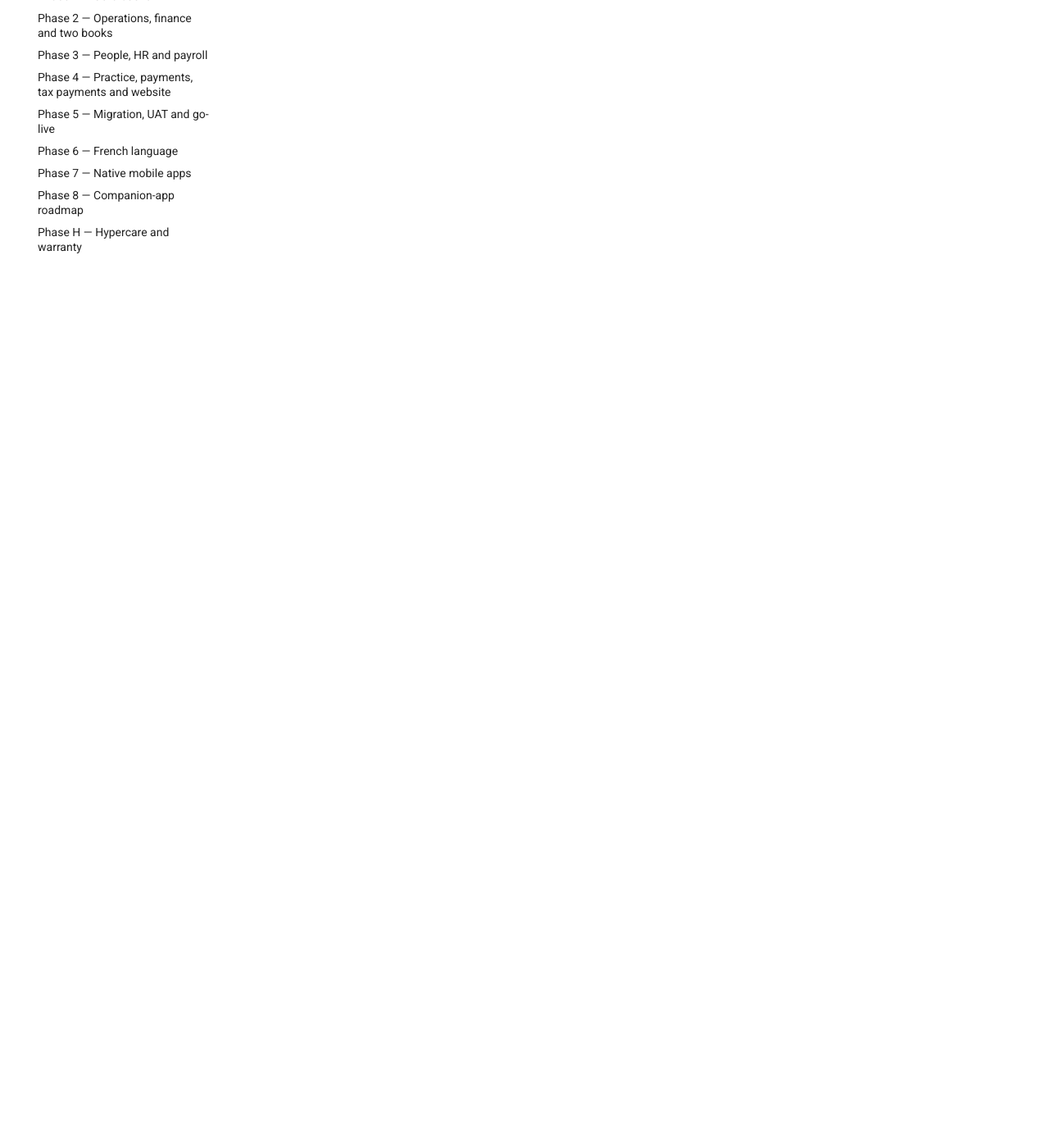
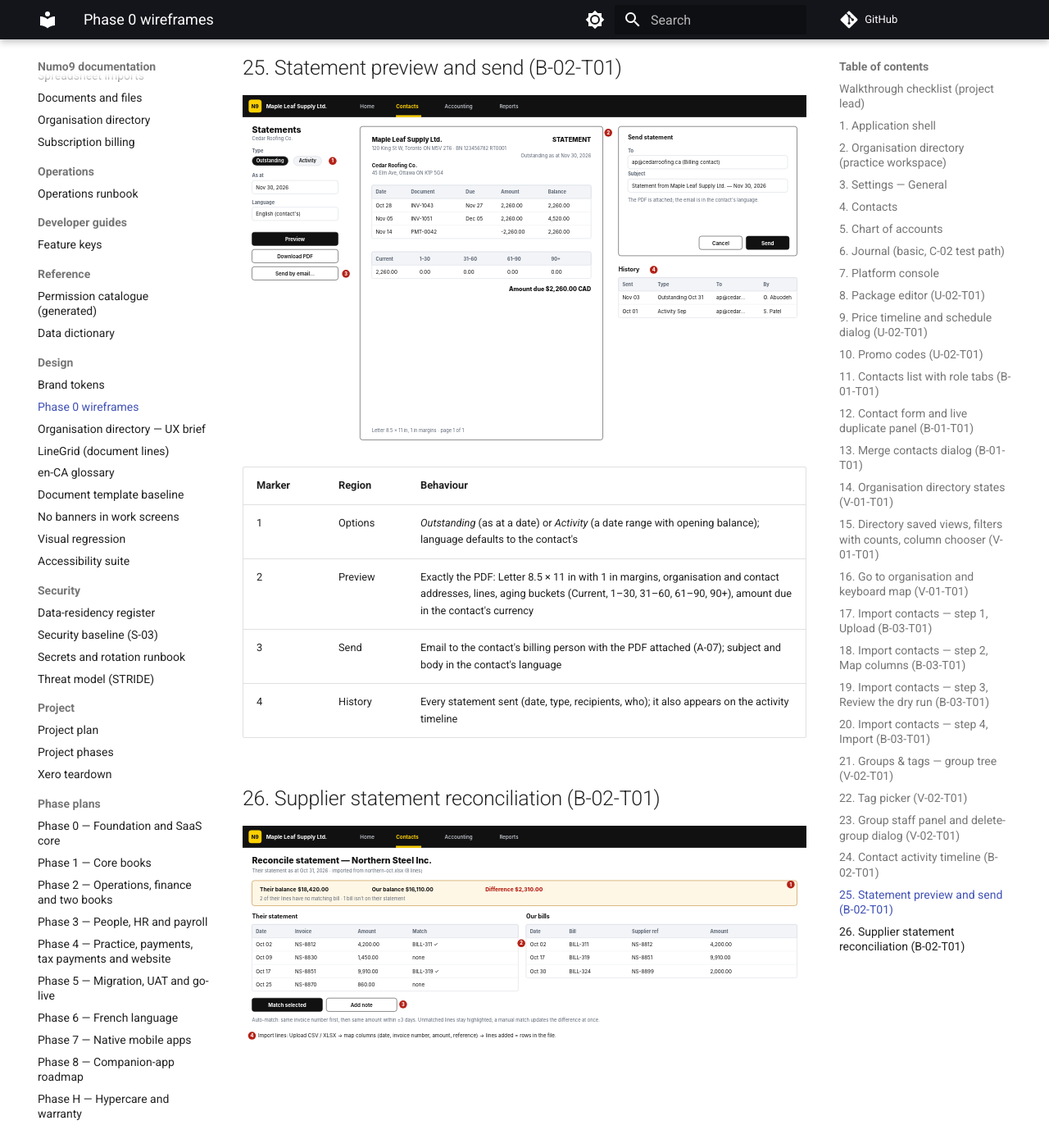
Before and after one commit to obadahpip/numo9, an MkDocs documentation site: the page built from docs/design/wireframes.md, in a window 1280 px wide and 1400 px high, scrolled down 27106 px. Shown: the whole window at 82% size. Built offline with MkDocs 1.6.1 and Material for MkDocs 9.7.7, drawn with Linux system fonts in a browser that asks for light colours; comment, search, counter and statistics services are not loaded; some of the changed text lies outside the part shown.

Commit message:
B-02-T01: wireframes for the activity timeline, statement preview and supplier reconciliation
Three SVG wireframes (25-27) with marker legends and walkthrough checklist rows: activity tab with type filters, statement options/Letter preview with aging/send dialog/history, supplier reconciliation with difference summary, two-column auto/manual match and import.

Co-Authored-By: Claude Opus 5.5 <noreply@anthropic.com>
Claude-Session: https://claude.ai/code/session_014t7GjgYqZaJt152rSd5U3p

```diff
--- a/docs/design/wireframes.md
+++ b/docs/design/wireframes.md
@@ -40,6 +40,9 @@ use the brand tokens from [Brand tokens](brand-tokens.md).
 | 21 | Groups & tags — group tree | V-02-T09 | Left-rail tree with counts, New group, drag to move, keyboard "Move to…" (max depth 5), organisations of the group with group and tag columns |
 | 22 | Tag picker | V-02-T10 | Type-to-filter, apply/remove, type-to-create, 12-colour palette named (never colour alone), unique names per practice |
 | 23 | Group staff panel + delete-group dialog | V-02-T07, T11 | Staff and role per group, inherited access shown, add/remove, delete dialog with affected organisations and staff counts |
+| 24 | Contact activity timeline | B-02-T10 | Activity tab, type filter chips, newest first, amounts in the contact's currency, rows open their record |
+| 25 | Statement preview and send | B-02-T05, T06, T11 | Outstanding/Activity, as-at date, language, Letter preview with aging, send dialog, history |
+| 26 | Supplier statement reconciliation | B-02-T07, T08, T12 | Difference summary, two columns with auto-match, manual match and notes, import of their lines |
 
 ## 1. Application shell
 
@@ -350,3 +353,36 @@ old system with French headers, saved in Windows-1252.
 | 1 | Group staff | Staff assigned to a group can open every organisation in it and its sub-groups, including organisations added later; one role per person per group |
 | 2 | Inherited access | "Access comes from" names the group that grants it; inherited rows (from a parent group) are changed on that group |
 | 3 | Delete group | Practice admins only; the dialog counts what changes — organisations leaving the group (they stay in the practice), sub-groups moving up, staff assignments removed and the organisations people lose access to (those they can't reach another way); typed confirmation |
+
+
+## 24. Contact activity timeline (B-02-T01)
+
+![Contact activity timeline](wireframes/25-contact-timeline.svg)
+
+| Marker | Region | Behaviour |
+|---|---|---|
+| 1 | Activity tab | One timeline per contact: documents, payments, emails, notes and changes, newest first |
+| 2 | Type filter | Chips per kind of event ("All" by default); search within the timeline |
+| 3 | Rows | Date, event, reference, amount (contact's currency, blank when none), who; each row opens its record |
+
+## 25. Statement preview and send (B-02-T01)
+
+![Statement preview and send](wireframes/26-statement-preview.svg)
+
+| Marker | Region | Behaviour |
+|---|---|---|
+| 1 | Options | *Outstanding* (as at a date) or *Activity* (a date range with opening balance); language defaults to the contact's |
+| 2 | Preview | Exactly the PDF: Letter 8.5 × 11 in with 1 in margins, organisation and contact addresses, lines, aging buckets (Current, 1–30, 31–60, 61–90, 90+), amount due in the contact's currency |
+| 3 | Send | Email to the contact's billing person with the PDF attached (A-07); subject and body in the contact's language |
+| 4 | History | Every statement sent (date, type, recipients, who); it also appears on the activity timeline |
+
+## 26. Supplier statement reconciliation (B-02-T01)
+
+![Supplier statement reconciliation](wireframes/27-supplier-reconciliation.svg)
+
+| Marker | Region | Behaviour |
+|---|---|---|
+| 1 | Summary | Their balance, ours, the difference and what explains it (their lines without a bill, bills not on their statement) |
+| 2 | Two columns | Their statement lines and our bills side by side; auto-match by invoice number, then by amount within ±3 days; unmatched highlighted |
+| 3 | Manual match | Select one line on each side and match; notes on a line; the difference updates at once |
+| 4 | Import | Their statement from CSV/XLSX with a column mapping (date, invoice number, amount, reference) or typed lines; lines added = rows in the file |
--- a/status.txt
+++ b/status.txt
@@ -393,7 +393,7 @@ Phase 0 Foundation and SaaS Core  (443 atomic tasks)  — 10 server tasks moved
 ✅ V-02-T13 — Audit entries for group/tag/assignment changes
 
 [B-02]
-❌ B-02-T01 — Wireframes timeline, statement preview, supplier reconciliation
+✅ B-02-T01 — Wireframes timeline, statement preview, supplier reconciliation
 ❌ B-02-T05 — Statement PDF template (WeasyPrint, Letter, inch margins, EN/FR keys)
 ❌ B-02-T06 — Statement send via A-07 + history record
 ❌ B-02-T07 — SupplierStatement + lines import (CSV/XLSX mapping)
```
Also changed, not shown: other parts of status.txt (+1 -1 lines), docs/design/wireframes/25-contact-timeline.svg (added), docs/design/wireframes/26-statement-preview.svg (added), docs/design/wireframes/27-supplier-reconciliation.svg (added).
